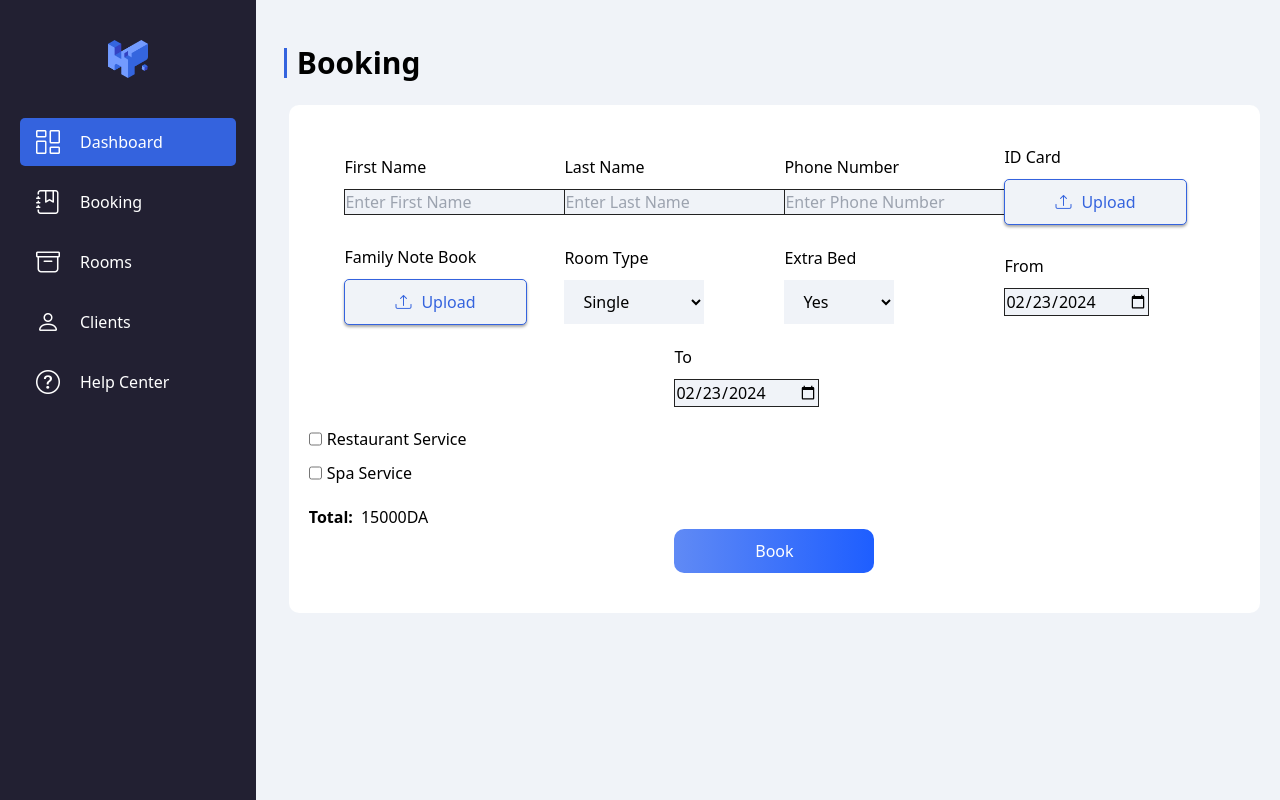
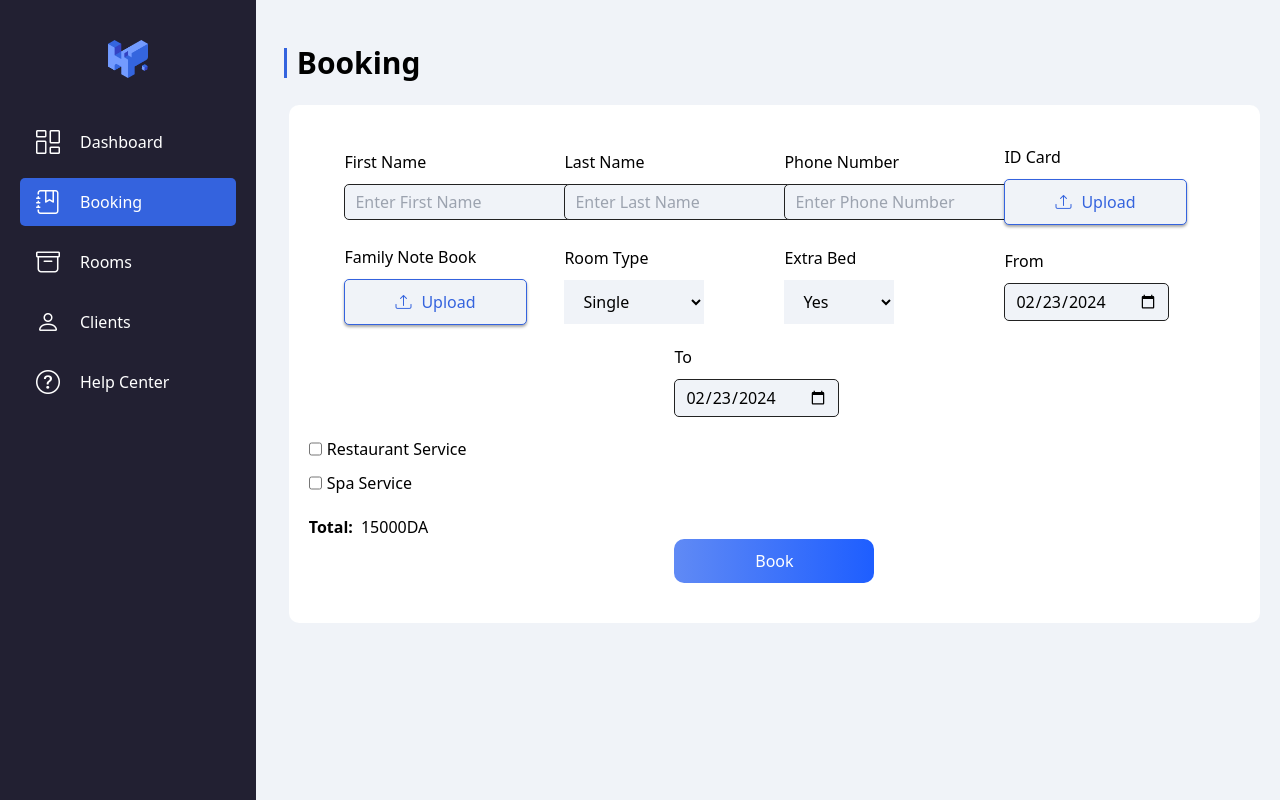
Before and after one commit to dhiaa00/Hotel-Management, a React (Vite) app: page /booking in a window 1280 px wide. Built offline with nearby package versions, Linux system fonts and the light colour scheme; the HTML template or start-up script is replaced by a standard one.

Commit message:
fixing some problems

```diff
--- a/src/App.jsx
+++ b/src/App.jsx
@@ -23,6 +23,7 @@ function App() {
       },
     ],
   });
+
   return (
     <main className="grid justify-end max-[920px]:flex max-[920px]:flex-col max-[920px]:items-center">
       <NavBar />
--- a/src/components/form/BookingForm.jsx
+++ b/src/components/form/BookingForm.jsx
@@ -1,9 +1,11 @@
 import { doc } from "prettier";
-import React from "react";
+import React, { useState } from "react";
 
 const BookingForm = () => {
   const date = new Date();
-  const currentDate = date.toISOString().split("T")[0];
+  const [currentDate, setCurrentDate] = useState(
+    date.toISOString().split("T")[0]
+  );
   return (
     <form
       action=""
@@ -72,11 +74,23 @@ const BookingForm = () => {
         </div>
         <div className="booking-input w-[200px] flex flex-col gap-[10px] justify-center items-start">
           <label htmlFor="from">From</label>
-          <input type="date" name="from" id="from" value={currentDate} />
+          <input
+            type="date"
+            name="from"
+            id="from"
+            value={currentDate}
+            onChange={(e) => setCurrentDate(e.target.value)}
+          />
         </div>
         <div className="booking-input w-[200px] flex flex-col gap-[10px] justify-center items-start">
           <label htmlFor="to">To</label>
-          <input type="date" name="to" id="to" value={currentDate} />
+          <input
+            type="date"
+            name="to"
+            id="to"
+            value={currentDate}
+            onChange={(e) => setCurrentDate(e.target.value)}
+          />
         </div>
       </div>
       <div className="services w-full flex flex-col items-start gap-[10px] my-[20px]">
--- a/src/components/navbar/NavBar.jsx
+++ b/src/components/navbar/NavBar.jsx
@@ -1,6 +1,8 @@
 import React, { useState } from "react";
 import logo from "/images/logo.png";
 import NavBarLink from "./NavBarLink";
+import { useLocation, useNavigate } from "react-router-dom";
+import { useEffect } from "react";
 
 const NavBar = () => {
   const [linkNumber, setLinkNumber] = useState(1);
@@ -31,6 +33,28 @@ const NavBar = () => {
       image: "bi-question-circle",
     },
   ];
+  const navigationList = {
+    dashboard: 1,
+
+    booking: 2,
+
+    rooms: 3,
+
+    clients: 4,
+
+    "help%20center": 5,
+  };
+
+  const currentPage = useLocation().pathname.split("/")[1];
+  const navigate = useNavigate();
+
+  useEffect(() => {
+    if (currentPage !== "") {
+      setLinkNumber(navigationList[currentPage]);
+    } else {
+      navigate("/dashboard");
+    }
+  }, [currentPage]);
 
   return (
     <div className="navbar text-white bg-[#222032] flex flex-col w-[20%] py-10 h-screen border-r-black border-solid fixed max-[920px]:flex-row max-[920px]:top-0 max-[920px]:left-0 max-[920px]:w-[100%] max-[920px]:h-fit max-[920px]:sticky max-[920px]:p-0 max-[920px]:items-center max-[920px]:justify-center max-[920px]:z-[10000]">
--- a/src/index.css
+++ b/src/index.css
@@ -37,4 +37,6 @@ body {
 .booking-input input {
   background-color: #f0f3f8;
   border: 1px solid #222;
+  padding: 5px 10px;
+  border-radius: 5px;
 }
```
